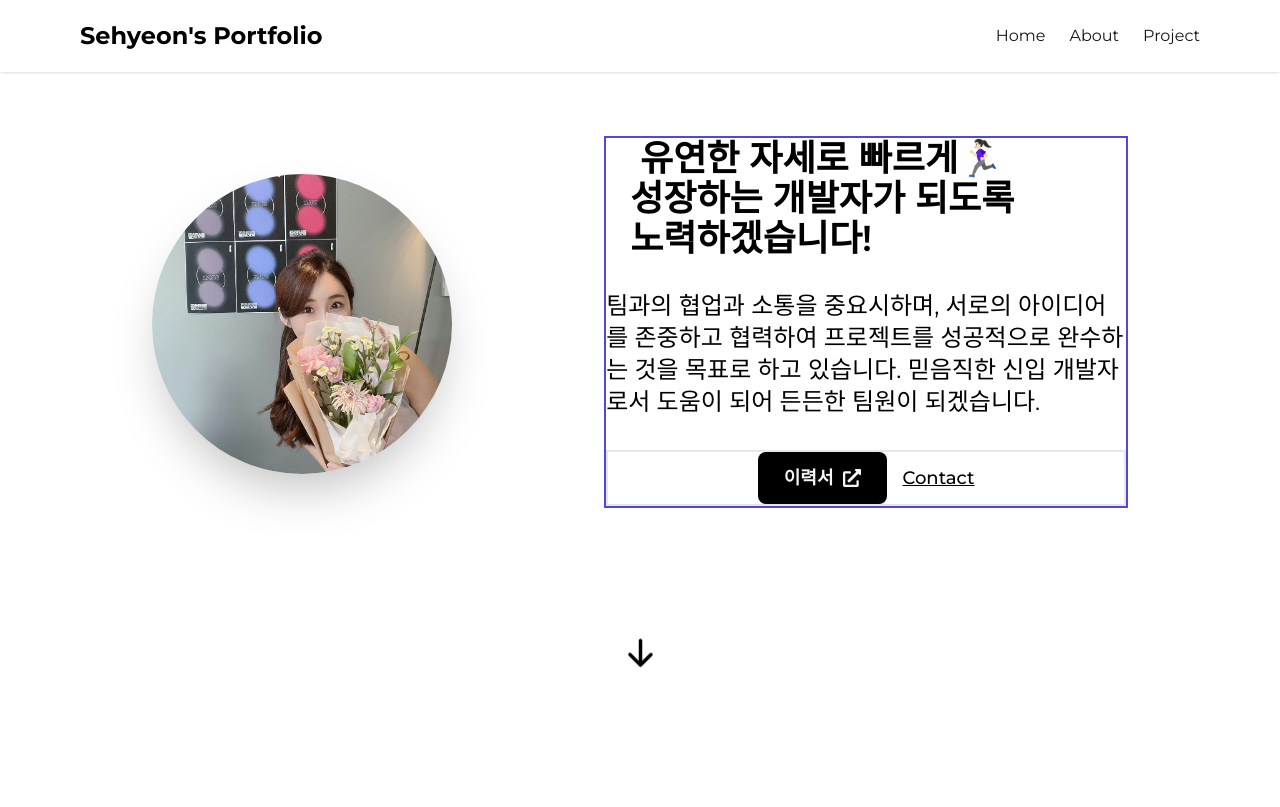
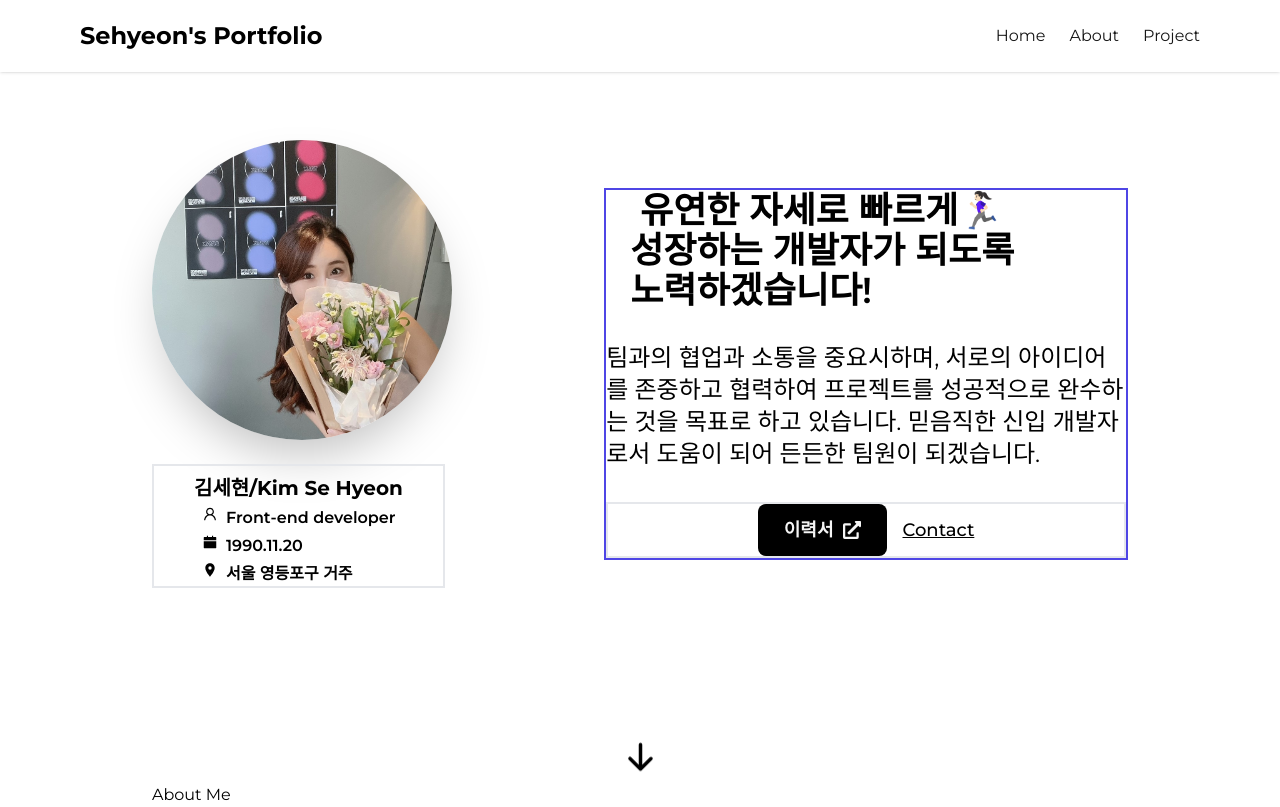
Before and after one commit to hyonie-Kim/ksh-portfolio, a Next.js app in the folder client/: page / in a window 1280 px wide. Built offline with nearby package versions, Linux system fonts and the light colour scheme.

Commit message:
프로필 정보

```diff
--- a/client/src/app/page.tsx
+++ b/client/src/app/page.tsx
@@ -2,11 +2,13 @@ import CarouselProject from "@/components/Project/CarouselProject";
 import Hero from "@/components/About/Hero";
 import MainProject from "@/components/Project/MainProject";
 import HeroSection from "@/components/HeroSection";
+import AboutSection from "@/components/AboutSection";
 
 export default function HomePage() {
   return (
     <main className="mx-auto max-w-3xl px-4 sm:px-6 md:max-w-5xl">
       <HeroSection />
+      <AboutSection />
       {/* <MainProject /> */}
     </main>
   );
--- a/client/src/components/About/Profile.tsx
+++ b/client/src/components/About/Profile.tsx
@@ -22,12 +22,6 @@ export default function Profile({ className, width, height }: Props) {
         priority
       />
 
-      {/* <div className="text-center my-4">
-        <h2 className="text-3xl font-bold mt-2">{"김세현/Kim Se Hyeon"}</h2>
-        <h3 className="text-xl font-semibold">
-          <AiOutlineUser className="inline-block" /> Front-end developer
-        </h3>
-      </div> */}
       <div className="flex my-4">
         <ul className="list-inside mx-auto border-3 leading-relaxed space-y-2 md:space-y-1">
           <li>
--- /dev/null
+++ b/client/src/components/AboutSection.tsx
@@ -0,0 +1,13 @@
+import React from "react";
+
+export default function AboutSection() {
+  return (
+    <section id="about">
+      <div>
+        <div>
+          <h1>About Me</h1>
+        </div>
+      </div>
+    </section>
+  );
+}
--- a/client/src/components/HeroSection.tsx
+++ b/client/src/components/HeroSection.tsx
@@ -5,7 +5,8 @@ import profileImage from "../../public/images/IMG_KSH.jpg";
 import AnimatedText from "./About/AnimatedText";
 import { FaExternalLinkAlt } from "react-icons/fa";
 import { HiArrowDown } from "react-icons/hi";
-import { motion } from "framer-motion";
+import { AiOutlineUser, AiFillCalendar } from "react-icons/ai";
+import { MdLocationOn } from "react-icons/md";
 
 export default function HeroSection() {
   return (
@@ -13,13 +14,39 @@ export default function HeroSection() {
       <div className="flex flex-col text-center items-center justify-center my-10 py-16 sm:py-20 md:py-24 md:flex-row md:space-x-4 md:text-left">
         <div className="md:w-1/2 md:mt-1">
           <Image
-            className="rounded-full shadow-2xl"
+            className="rounded-full md:shadow-2xl"
             src={profileImage}
             alt="profileImage"
             width={300}
             height={300}
             priority
           />
+          <div className="flex text-center justify-center my-6 border-2 md:px-10 md:inline-block">
+            <ul className="list-inside mx-auto border-3 leading-relaxed space-y-2 md:space-y-1">
+              <li>
+                <h2 className="text-xl font-bold mt-2 md:text-xl">
+                  {"김세현/Kim Se Hyeon"}
+                </h2>
+              </li>
+              <li>
+                <h3 className="text-base font-semibold flex space-x-3 md:text-base">
+                  <AiOutlineUser className="inline-block mx-2" />
+                  Front-end developer
+                </h3>
+              </li>
+              <li>
+                <h3 className="text-base font-semibold flex space-x-3 md:text-base">
+                  <AiFillCalendar className="inline-block mx-2" /> 1990.11.20
+                </h3>
+              </li>
+              <li>
+                <h3 className="text-base font-semibold flex space-x-3 md:text-base">
+                  <MdLocationOn className="inline-block mx-2" /> 서울 영등포구
+                  거주
+                </h3>
+              </li>
+            </ul>
+          </div>
         </div>
         <div className="md:mt-0 md:w-3/5 border-2 border-indigo-600">
           <AnimatedText
```
